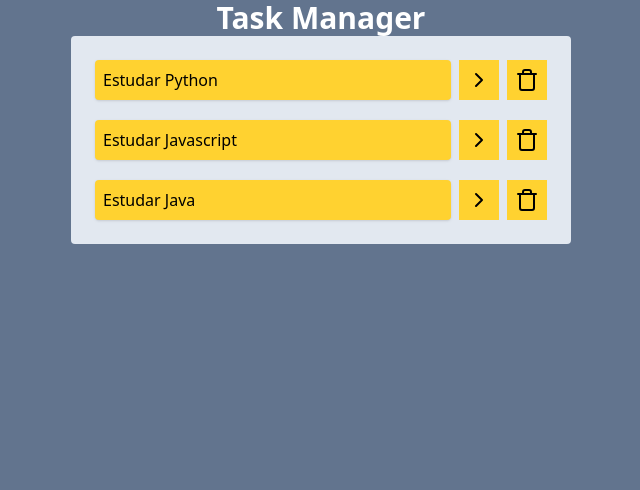
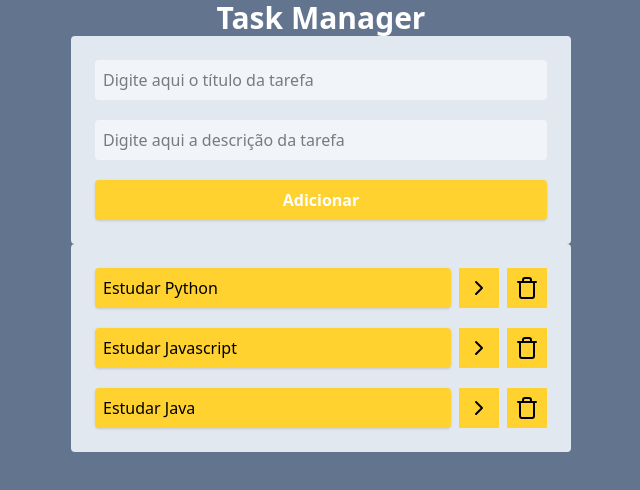
Before and after one commit to VictorAnizauBarros/react-task-manager, a React (Vite) app: page / in a window 1280 px wide. Shown: the top 490 px of the page, without its empty margins (319-959 px from the left). Built offline with nearby package versions, Linux system fonts and the light colour scheme.

Commit message:
feat(add-task): implementar criação de tarefas e inclusão na lista de tarefas.

```diff
--- a/src/App.jsx
+++ b/src/App.jsx
@@ -1,4 +1,5 @@
 import { useState } from "react";
+import AddTask from "./components/AddTask";
 import Tasks from "./components/Tasks";
 function App() {
   const [tasks, setTasks] = useState([
@@ -36,12 +37,23 @@ function App() {
     const newTask = tasks.filter((task) => task.id !== taskId);
     setTasks(newTask);
   }
+
+  function onClickAddTask(title, description) {
+    const newTask = {
+      id: tasks.length + 1,
+      title,
+      description,
+      isCompleted: false,
+    };
+    setTasks([...tasks, newTask]);
+  }
   return (
     <div className="w-screen h-screen bg-slate-500 flex justify-center">
       <div className="w-125">
         <h1 className="font-bold text-3xl text-white text-center">
           Task Manager
         </h1>
+        <AddTask onClickAddTask={onClickAddTask} />
         <Tasks
           tasks={tasks}
           onClickChangeTaskStatus={onClickChangeTaskStatus}
--- /dev/null
+++ b/src/components/AddTask.jsx
@@ -0,0 +1,41 @@
+import { useState } from "react";
+
+function AddTask({ onClickAddTask }) {
+  const [title, setTitle] = useState("");
+  const [description, setDescription] = useState("");
+  return (
+    <div className="bg-slate-200 p-6 rounded flex flex-col space-y-5  ">
+      <input
+        type="text"
+        placeholder="Digite aqui o título da tarefa"
+        className="bg-slate-100 p-2 rounded outline-none border-slate-300 "
+        value={title}
+        onChange={(event) => {
+          setTitle(event.target.value);
+        }}
+      />
+      <input
+        type="text"
+        placeholder="Digite aqui a descrição da tarefa"
+        className="bg-slate-100 p-2 rounded outline-none border-slate-300 "
+        value={description}
+        onChange={(event) => {
+          setDescription(event.target.value);
+        }}
+      />
+
+      <button
+        className="p-2 rounded shadow w-full flex cursor-pointer bg-amber-300 font-bold text-white justify-center"
+        onClick={() => {
+          onClickAddTask(title, description);
+          setTitle("");
+          setDescription("");
+        }}
+      >
+        Adicionar
+      </button>
+    </div>
+  );
+}
+
+export default AddTask;
```
